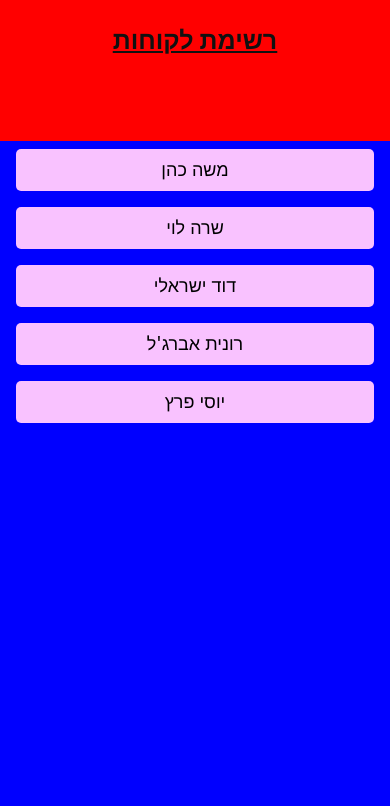
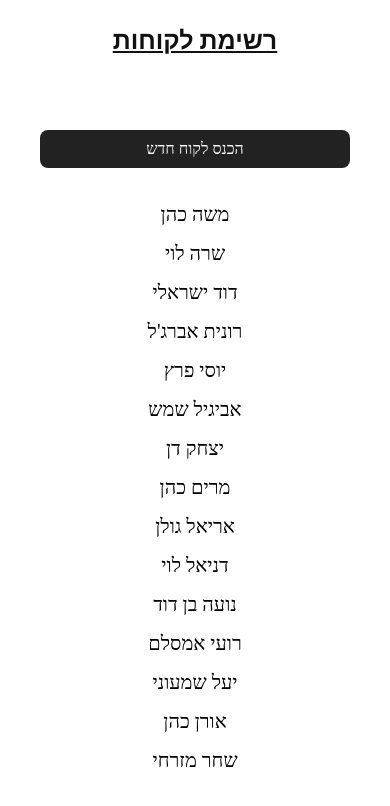
Before and after one commit to ShaharMizrachi/Order-Management-mobileApp, a React Native app: screen /List_customers in a window 390 px wide. Shown: the top 806 px of the page. Built offline with nearby package versions, Linux system fonts and the light colour scheme.

Commit message:
list of customers page

```diff
--- a/App.tsx
+++ b/App.tsx
@@ -14,6 +14,8 @@ import { NavigationContainer } from '@react-navigation/native';
 import { createNativeStackNavigator } from '@react-navigation/native-stack';
 import List_products from './src/screens/List_products';
 import List_customers from './src/screens/List_customers';
+import Customer_page from './src/screens/Customer_page';
+import Add_new_customer from './src/screens/Add_new_customer';
 
 
 
@@ -40,6 +42,14 @@ const App = (): React.JSX.Element => {
               name="List_customers"
               component={List_customers}
             />
+            <Stack.Screen
+              name="customer_page"
+              component={Customer_page}
+            />
+            <Stack.Screen
+              name="add_new_customer"
+              component={Add_new_customer}
+            />
           </Stack.Navigator>
         </NavigationContainer>
       </SafeAreaView>
--- a/src/components/locales/He.tsx
+++ b/src/components/locales/He.tsx
@@ -10,6 +10,7 @@ const He = {
   oredr_history: "היסטוריית הזמנות",
   products_list: "רשימת מוצרים",
   coustomers_list: "רשימת לקוחות",
+  save: 'שמור',
   apple: 'תפוח',   // Apple
   banana: 'בננה',  // Banana
   strawberry: 'תות', // Strawberry
@@ -25,7 +26,17 @@ const He = {
   customer2: { name: 'שרה לוי', address: 'רחוב השקד 10, ירושלים' },
   customer3: { name: 'דוד ישראלי', address: 'שדרות העצמאות 15, חיפה' },
   customer4: { name: 'רונית אברג\'ל', address: 'רחוב הגפן 8, באר שבע' },
-  customer5: { name: 'יוסי פרץ', address: 'רחוב הדקל 12, רעננה' }
+  customer5: { name: 'יוסי פרץ', address: 'רחוב הדקל 12, רעננה' },
+  customer6: { name: 'אביגיל שמש', address: 'רחוב הרצל 20, פתח תקווה' },
+  customer7: { name: 'יצחק דן', address: 'רחוב הזית 3, ראשון לציון' },
+  customer8: { name: 'מרים כהן', address: 'רחוב הרימון 18, נתניה' },
+  customer9: { name: 'אריאל גולן', address: 'שדרות ירושלים 22, חולון' },
+  customer10: { name: 'דניאל לוי', address: 'רחוב הברוש 9, כפר סבא' },
+  customer11: { name: 'נועה בן דוד', address: 'רחוב הנרקיס 7, הרצליה' },
+  customer12: { name: 'רועי אמסלם', address: 'רחוב הדקל 14, רחובות' },
+  customer13: { name: 'יעל שמעוני', address: 'שדרות בן גוריון 21, רמת גן' },
+  customer14: { name: 'אורן כהן', address: 'רחוב הסיגליות 11, קרית אונו' },
+  customer15: { name: 'שחר מזרחי', address: 'רחוב הפעמונים 4, אשדוד' }
 };
 
 export default He;
--- a/src/redux/types/types.ts
+++ b/src/redux/types/types.ts
@@ -15,4 +15,6 @@ export type RootStackParamList = {
   customers_products_page?: {message: string};
   List_products?: undefined;
   List_customers?: undefined;
+  customer_page?: {item: Customer};
+  add_new_customer?: undefined;
 };
--- /dev/null
+++ b/src/screens/Add_new_customer.tsx
@@ -0,0 +1,12 @@
+import React from 'react'
+import { Text, View } from 'react-native'
+
+const Add_new_customer = () => {
+    return (
+        <View>
+            <Text>Add_new_customer</Text>
+        </View>
+    )
+}
+
+export default Add_new_customer
--- /dev/null
+++ b/src/screens/Customer_page.tsx
@@ -0,0 +1,29 @@
+import { RouteProp, useRoute } from '@react-navigation/native'
+import React, { useEffect } from 'react'
+import { Text, View } from 'react-native'
+import { Customer, RootStackParamList } from '../redux/types/types'
+type CustomerPageRouteProp = RouteProp<RootStackParamList, 'customer_page'>;
+
+const Customer_page = () => {
+
+
+
+
+    const route = useRoute<CustomerPageRouteProp>();
+    const item: Customer | undefined = route.params?.item;
+
+
+    useEffect(() => {
+        console.log('#####################################');
+        console.log(item);
+        console.log('#####################################');
+    }, [])
+
+
+
+    return (
+        <View><Text>Customer_page</Text></View>
+    )
+}
+
+export default Customer_page
--- a/src/screens/List_customers.tsx
+++ b/src/screens/List_customers.tsx
@@ -1,13 +1,20 @@
-import React, { useEffect } from 'react'
-import { FlatList, StyleSheet, Text, View } from 'react-native'
+import React, { useEffect, useState } from 'react'
+import { FlatList, Pressable, StyleSheet, Text, View } from 'react-native'
 import He from '../components/locales/He';
 import System_Button from '../components/ui/System_Button';
 import { useSelector } from 'react-redux';
 import { RootState } from '../redux/store';
+import { fontFamilies } from '../components/constants/fonts';
+import System_TextInput from '../components/ui/System_TextInput';
+import { StackNavigationProp } from '@react-navigation/stack';
+import { Customer, RootStackParamList } from '../redux/types/types';
+import { useNavigation } from '@react-navigation/native';
+type MainScreenNavigationProp = StackNavigationProp<RootStackParamList>;
+
 
 const List_customers = () => {
 
-
+    const navigation = useNavigation<MainScreenNavigationProp>();
 
     const allCustomers = useSelector((state: RootState) => state.customers.allCustomers)
 
@@ -20,6 +27,12 @@ const List_customers = () => {
     }, [])
 
 
+    const handlePressCustomer = (item: Customer) => {
+        console.log('====================================');
+        console.log(item);
+        console.log('====================================');
+        navigation.navigate('customer_page', { item })
+    }
 
 
     return (
@@ -27,13 +40,25 @@ const List_customers = () => {
             <View style={styles.titleMainView}>
                 <Text style={styles.title_text} >{He.coustomers_list}</Text>
             </View>
+
+            <View style={styles.newConstumerPageButton}><System_Button text={He.new_coustomer} functionUsed={() => navigation.navigate('add_new_customer')} /></View>
+
+
             <View style={styles.listContainer}>
                 <FlatList
-
                     data={allCustomers}
                     renderItem={({ item }) => (
                         <View style={styles.customerContainer} >
-                            <Text style={styles.customerText}>{item.name}</Text>
+                            <Pressable
+                                style={({ pressed }) => [
+                                    styles.customerContainer,
+                                    { backgroundColor: pressed ? '#007AFF' : 'white' },
+                                ]}
+                                onPress={() => handlePressCustomer(item)}
+                                android_ripple={{ color: 'white', borderless: false }}
+                            >
+                                <Text style={styles.customerText}>{item.name}</Text>
+                            </Pressable>
                         </View>
                     )}
                     keyExtractor={(item) => item.id.toString()}
@@ -53,13 +78,14 @@ const styles = StyleSheet.create({
     pageContainer: {
         flex: 1,
         backgroundColor: "#FFFFFF",
-        minHeight: "100%"
+        minHeight: "100%",
+
     },
 
     titleMainView: {
         display: 'flex',
         flex: 1,
-        backgroundColor: "red"
+        // backgroundColor: "red"
     },
     title_text: {
         fontSize: 25,
@@ -72,18 +98,26 @@ const styles = StyleSheet.create({
     },
     listContainer: {
         display: 'flex',
-        backgroundColor: "blue",
+        // backgroundColor: "blue",
         flex: 5,
     },
     customerContainer: {
-        padding: 10,
-        marginVertical: 8,
-        marginHorizontal: 16,
-        backgroundColor: '#f9c2ff',
+        padding: 3,
+        marginVertical: 1,
+        marginHorizontal: 26,
+        // backgroundColor: '#f9c2ff',
         borderRadius: 5,
     },
     customerText: {
         textAlign: 'center',
-        fontSize: 18,
+        fontSize: 20,
+        fontFamily: fontFamilies.inter.SemiBold,
     },
+    newConstumerPageButton: {
+        flex: 0.5,
+        // backgroundColor: "green",
+        marginHorizontal: 40
+
+    }
+
 });
--- a/src/screens/main.tsx
+++ b/src/screens/main.tsx
@@ -45,8 +45,19 @@ const Main: React.FC = ({ }) => {
             { id: 2, name: He.customer2.name, address: He.customer2.address },
             { id: 3, name: He.customer3.name, address: He.customer3.address },
             { id: 4, name: He.customer4.name, address: He.customer4.address },
-            { id: 5, name: He.customer5.name, address: He.customer5.address }
-        ]))
+            { id: 5, name: He.customer5.name, address: He.customer5.address },
+            { id: 6, name: He.customer6.name, address: He.customer6.address },
+            { id: 7, name: He.customer7.name, address: He.customer7.address },
+            { id: 8, name: He.customer8.name, address: He.customer8.address },
+            { id: 9, name: He.customer9.name, address: He.customer9.address },
+            { id: 10, name: He.customer10.name, address: He.customer10.address },
+            { id: 11, name: He.customer11.name, address: He.customer11.address },
+            { id: 12, name: He.customer12.name, address: He.customer12.address },
+            { id: 13, name: He.customer13.name, address: He.customer13.address },
+            { id: 14, name: He.customer14.name, address: He.customer14.address },
+            { id: 15, name: He.customer15.name, address: He.customer15.address }
+        ]));
+
 
     }, [dispatch]);
 
```
